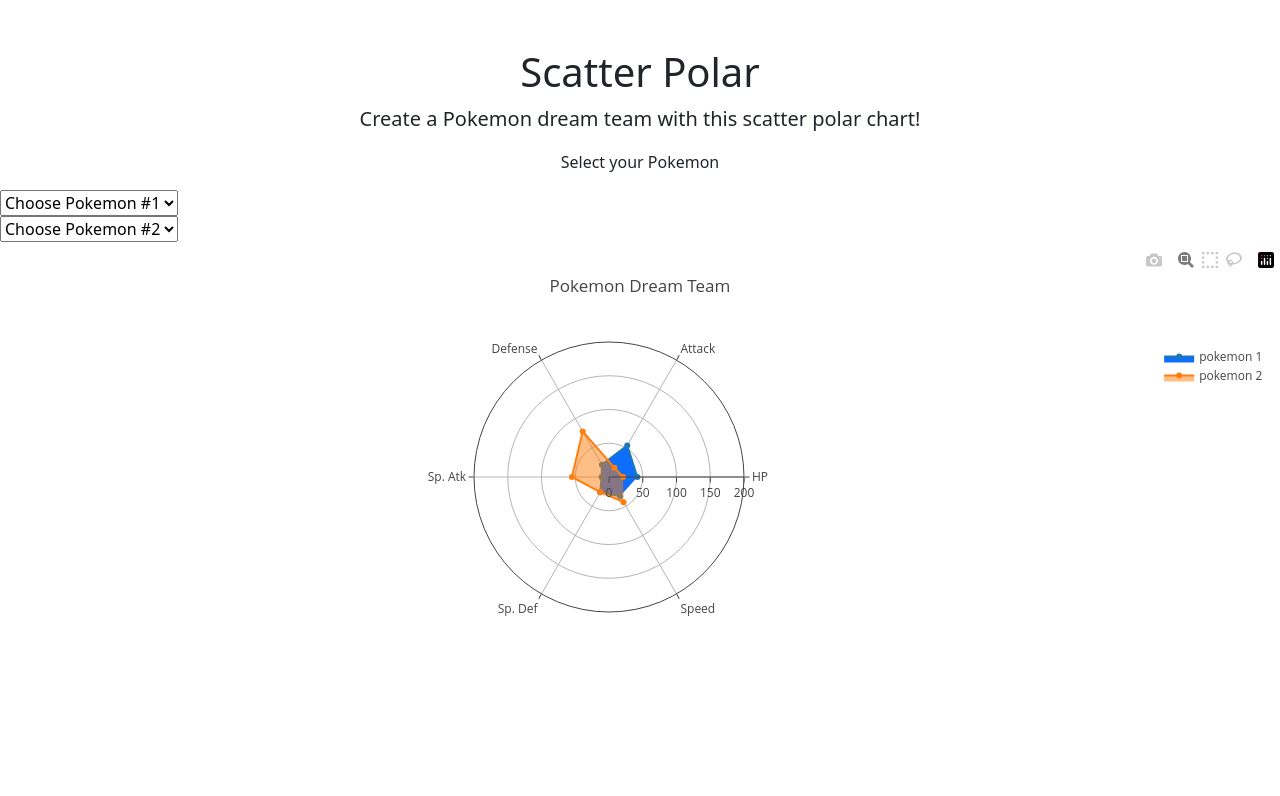
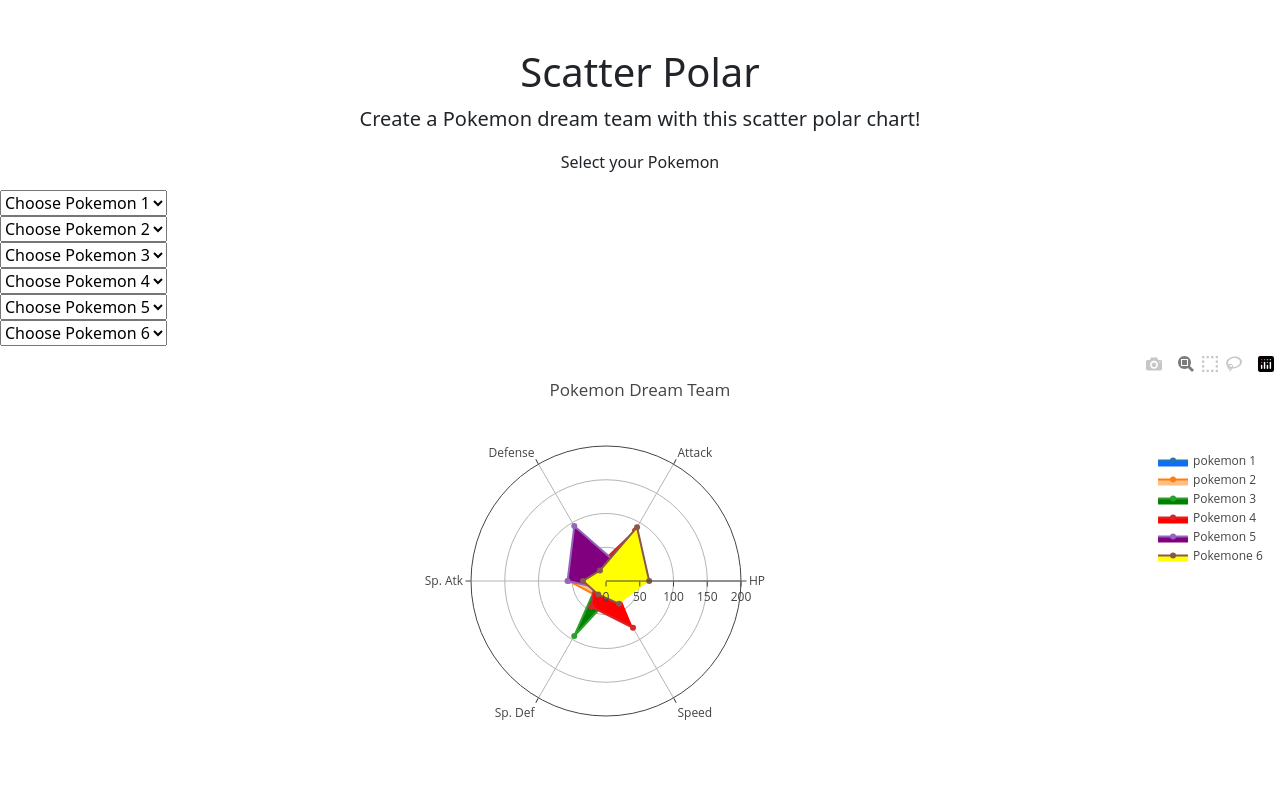
Before and after one commit to kelseyv4/Group-Project-2, a Flask app: page /team in a window 1280 px wide. Shown: the part 56-852 px from the top of the page. Before the commit the page ends 672 px from the top, so only its background shows below. Run offline with Flask 2, Linux system fonts and the light colour scheme; data that the repository does not hold is empty; some libraries are stand-ins or nearby versions.

Commit message:
update team page

```diff
--- a/static/js/team.js
+++ b/static/js/team.js
@@ -14,7 +14,7 @@
 var poke_speed = []
 
 function init(){
-    d3.json("/api/notes/postgres").then(data => {
+    d3.json('/api/notes/postgres').then(data => {
         var poke_data = data
 
 
@@ -66,6 +66,50 @@
 
     };
     var select = document.getElementById("selectPoke");
+    for (let i = 0; i < poke_names.length; i++) {
+        var opt = poke_names[i]
+        var el = document.createElement("option");
+        el.textContent = opt;
+        el.value = opt;
+        select.add(el);
+
+
+
+    };
+    var select = document.getElementById("selectPoke3");
+    for (let i = 0; i < poke_names.length; i++) {
+        var opt = poke_names[i]
+        var el = document.createElement("option");
+        el.textContent = opt;
+        el.value = opt;
+        select.add(el);
+
+
+
+    };
+    var select = document.getElementById("selectPoke4");
+    for (let i = 0; i < poke_names.length; i++) {
+        var opt = poke_names[i]
+        var el = document.createElement("option");
+        el.textContent = opt;
+        el.value = opt;
+        select.add(el);
+
+
+
+    };
+    var select = document.getElementById("selectPoke5");
+    for (let i = 0; i < poke_names.length; i++) {
+        var opt = poke_names[i]
+        var el = document.createElement("option");
+        el.textContent = opt;
+        el.value = opt;
+        select.add(el);
+
+
+
+    };
+    var select = document.getElementById("selectPoke6");
     for (let i = 0; i < poke_names.length; i++) {
         var opt = poke_names[i]
         var el = document.createElement("option");
@@ -228,46 +272,46 @@
             fillcolor: "#ffc1070"  ,
             name: "pokemon 2"
     };
-       // var trace3 =
-        /* {
+          var trace3 =
+         {
             type: 'scatterpolar',
-            r: [currentHP, currentAttack, currentDefense, currentSP_attack, currentSP_defense, currentSpeed],
+            r: [55, 32, 82, 11, 94, 22],
             theta: ['HP','Attack','Defense', 'Sp. Atk', 'Sp. Def', 'Speed'],
             fill: 'toself',
-            fillcolor: "#7AC74C",
+            fillcolor: "green",
             name: 'Pokemon 3'
         };
         var trace4 =
         {
             type: 'scatterpolar',
-            r: [currentHP, currentAttack, currentDefense, currentSP_attack, currentSP_defense, currentSpeed],
+            r: [11, 86, 25, 16, 44, 80],
             theta: ['HP','Attack','Defense', 'Sp. Atk', 'Sp. Def', 'Speed'],
             fill: 'toself',
-            fillcolor: "#A33EA1"  ,
+            fillcolor: "red"  ,
             name: 'Pokemon 4'
             };
 
         var trace5 =
         {
             type: 'scatterpolar',
-            r: [currentHP, currentAttack, currentDefense, currentSP_attack, currentSP_defense, currentSpeed],
+            r: [56, 31, 94, 57, 13, 29],
             theta: ['HP','Attack','Defense', 'Sp. Atk', 'Sp. Def', 'Speed'],
             fill: 'toself',
-            fillcolor: "#6390F0"  ,
+            fillcolor: "purple"  ,
             name: 'Pokemon 5'
     }
 
         var trace6 =
         {
             type: 'scatterpolar',
-            r: [currentHP, currentAttack, currentDefense, currentSP_attack, currentSP_defense, currentSpeed],
+            r: [64, 92, 18, 34, 23, 39],
             theta: ['HP','Attack','Defense', 'Sp. Atk', 'Sp. Def', 'Speed'],
             fill: 'toself',
-            fillcolor: "#B6A136"  ,
+            fillcolor: "yellow",
             name: 'Pokemone 6'
             }
-     */
-    var data = [trace1, trace2];
+
+    var data = [trace1, trace2, trace3, trace4, trace5, trace6];
 
     layout = {
         title: 'Pokemon Dream Team',
@@ -344,7 +388,139 @@
         Plotly.restyle("plotdiv", "r[5]", [speed2],[1]);
     }
 
+    d3.selectAll("#selectPoke3").on("change", updatePokemon3);
 
+    function updatePokemon3() {
+        // Use D3 to select the dropdown menu
+        var dropdownMenu3 = d3.select("#selectPoke3");
+        // Assign the value of the dropdown menu option to a variable
+        var selected_pokemon3 = dropdownMenu3.property("value");
+        console.log(selected_pokemon3)
+
+        var index3 = poke_names.indexOf(selected_pokemon3)
+        var hp3 = poke_hp[index3]
+        var attack3 = poke_attack[index3]
+        var defense3 = poke_defense[index3]
+        var sp_attack3 = poke_sp_attack[index3]
+        var sp_defense3 = poke_sp_defense[index3]
+        var speed3 = poke_speed[index3]
+
+    console.log(speed3)
+
+
+        Plotly.restyle("plotdiv", "name", [selected_pokemon3], [2]);
+        Plotly.restyle("plotdiv", "r[0]", [hp3],[2]);
+        Plotly.restyle("plotdiv", "r[1]", [attack3],[2]);
+        Plotly.restyle("plotdiv", "r[2]", [defense3],[2]);
+        Plotly.restyle("plotdiv", "r[3]", [sp_attack3],[2]);
+        Plotly.restyle("plotdiv", "r[4]", [sp_defense3],[2]);
+        Plotly.restyle("plotdiv", "r[5]", [speed3],[2]);
+    }
+
+    d3.selectAll("#selectPoke4").on("change", updatePokemon4);
+
+    function updatePokemon4() {
+        // Use D3 to select the dropdown menu
+        var dropdownMenu = d3.select("#selectPoke4");
+        // Assign the value of the dropdown menu option to a variable
+        var selected_pokemon = dropdownMenu.property("value");
+        console.log(selected_pokemon)
+
+
+
+
+        var index = poke_names.indexOf(selected_pokemon)
+        var hp = poke_hp[index]
+        var attack = poke_attack[index]
+        var defense = poke_defense[index]
+        var sp_attack = poke_sp_attack[index]
+        var sp_defense = poke_sp_defense[index]
+        var speed = poke_speed[index]
+
+
+
+
+
+        Plotly.restyle("plotdiv", "name", [selected_pokemon],[3]);
+        Plotly.restyle("plotdiv", "r[0]", [hp],[3]);
+        Plotly.restyle("plotdiv", "r[1]", [attack],[3]);
+        Plotly.restyle("plotdiv", "r[2]", [defense],[3]);
+        Plotly.restyle("plotdiv", "r[3]", [sp_attack],[3]);
+        Plotly.restyle("plotdiv", "r[4]", [sp_defense],[3]);
+        Plotly.restyle("plotdiv", "r[5]", [speed],[3]);
+
+
+    }
+
+    d3.selectAll("#selectPoke5").on("change", updatePokemon5);
+
+    function updatePokemon5() {
+        // Use D3 to select the dropdown menu
+        var dropdownMenu = d3.select("#selectPoke5");
+        // Assign the value of the dropdown menu option to a variable
+        var selected_pokemon = dropdownMenu.property("value");
+        console.log(selected_pokemon)
+
+
+
+
+        var index = poke_names.indexOf(selected_pokemon)
+        var hp = poke_hp[index]
+        var attack = poke_attack[index]
+        var defense = poke_defense[index]
+        var sp_attack = poke_sp_attack[index]
+        var sp_defense = poke_sp_defense[index]
+        var speed = poke_speed[index]
+
+
+
+
+
+        Plotly.restyle("plotdiv", "name", [selected_pokemon],[4]);
+        Plotly.restyle("plotdiv", "r[0]", [hp],[4]);
+        Plotly.restyle("plotdiv", "r[1]", [attack],[4]);
+        Plotly.restyle("plotdiv", "r[2]", [defense],[4]);
+        Plotly.restyle("plotdiv", "r[3]", [sp_attack],[4]);
+        Plotly.restyle("plotdiv", "r[4]", [sp_defense],[4]);
+        Plotly.restyle("plotdiv", "r[5]", [speed],[4]);
+
+
+    }
+
+    d3.selectAll("#selectPoke6").on("change", updatePokemon6);
+
+    function updatePokemon6() {
+        // Use D3 to select the dropdown menu
+        var dropdownMenu = d3.select("#selectPoke6");
+        // Assign the value of the dropdown menu option to a variable
+        var selected_pokemon = dropdownMenu.property("value");
+        console.log(selected_pokemon)
+
+
+
+
+        var index = poke_names.indexOf(selected_pokemon)
+        var hp = poke_hp[index]
+        var attack = poke_attack[index]
+        var defense = poke_defense[index]
+        var sp_attack = poke_sp_attack[index]
+        var sp_defense = poke_sp_defense[index]
+        var speed = poke_speed[index]
+
+
+
+
+
+        Plotly.restyle("plotdiv", "name", [selected_pokemon],[5]);
+        Plotly.restyle("plotdiv", "r[0]", [hp],[5]);
+        Plotly.restyle("plotdiv", "r[1]", [attack],[5]);
+        Plotly.restyle("plotdiv", "r[2]", [defense],[5]);
+        Plotly.restyle("plotdiv", "r[3]", [sp_attack],[5]);
+        Plotly.restyle("plotdiv", "r[4]", [sp_defense],[5]);
+        Plotly.restyle("plotdiv", "r[5]", [speed],[5]);
+
+
+    }
 
    /*  var innerContainer = document.querySelector('[data-num="0"'),
         plotEl = innerContainer.querySelector('.plot'),
--- a/templates/team.html
+++ b/templates/team.html
@@ -57,14 +57,35 @@
                 <p>Select your Pokemon</p>
             </div>
         </div>
+
         <form id="myForm">
             <select id="selectNumber">
-              <option>Choose Pokemon #1</option>
+              <option>Choose Pokemon 1</option>
             </select>
           </form>
           <form id="aForm">
             <select id="selectPoke">
-              <option>Choose Pokemon #2</option>
+              <option>Choose Pokemon 2</option>
+            </select>
+          </form>
+          <form id="Form3">
+            <select id="selectPoke3">
+              <option>Choose Pokemon 3</option>
+            </select>
+          </form>
+          <form id="Form4">
+            <select id="selectPoke4">
+              <option>Choose Pokemon 4</option>
+            </select>
+          </form>
+          <form id="Form5">
+            <select id="selectPoke5">
+              <option>Choose Pokemon 5</option>
+            </select>
+          </form>
+          <form id="Form6">
+            <select id="selectPoke6">
+              <option>Choose Pokemon 6</option>
             </select>
           </form>
 
```
